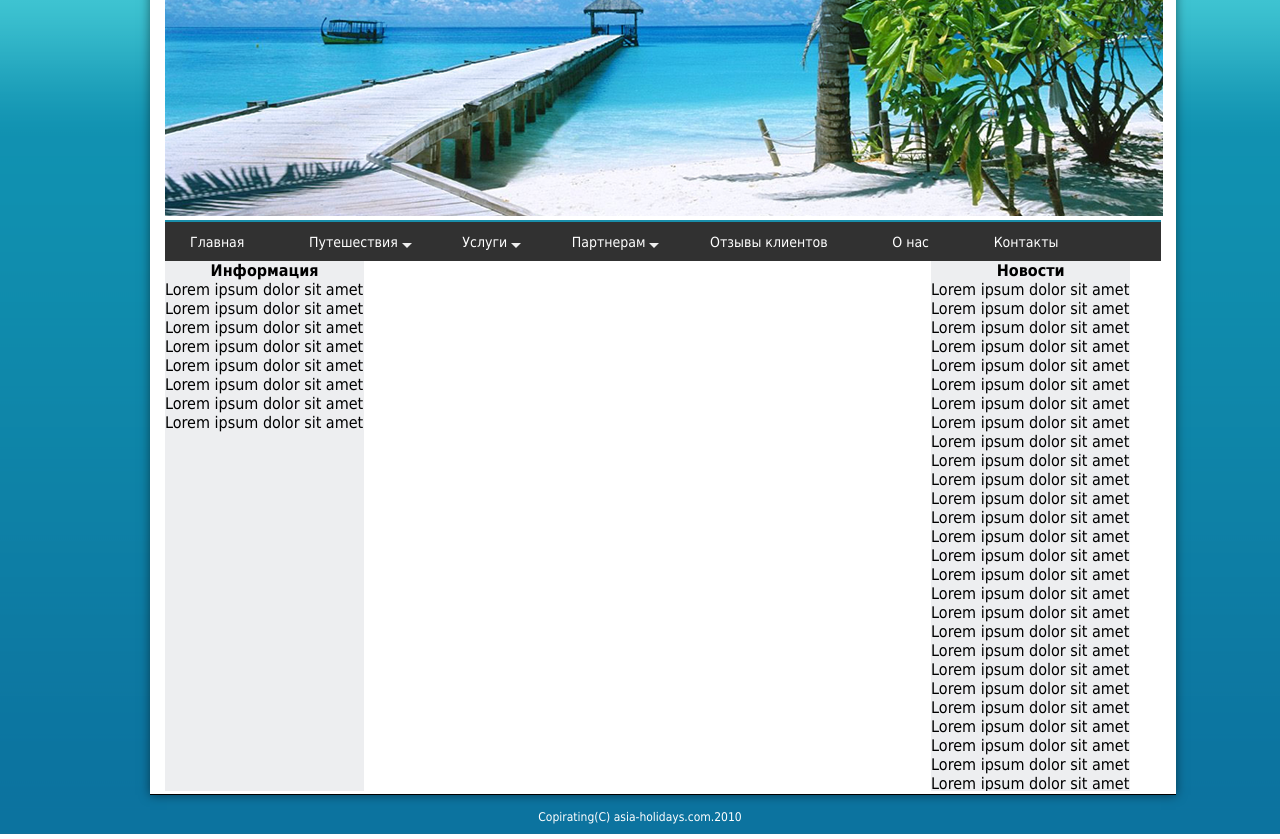
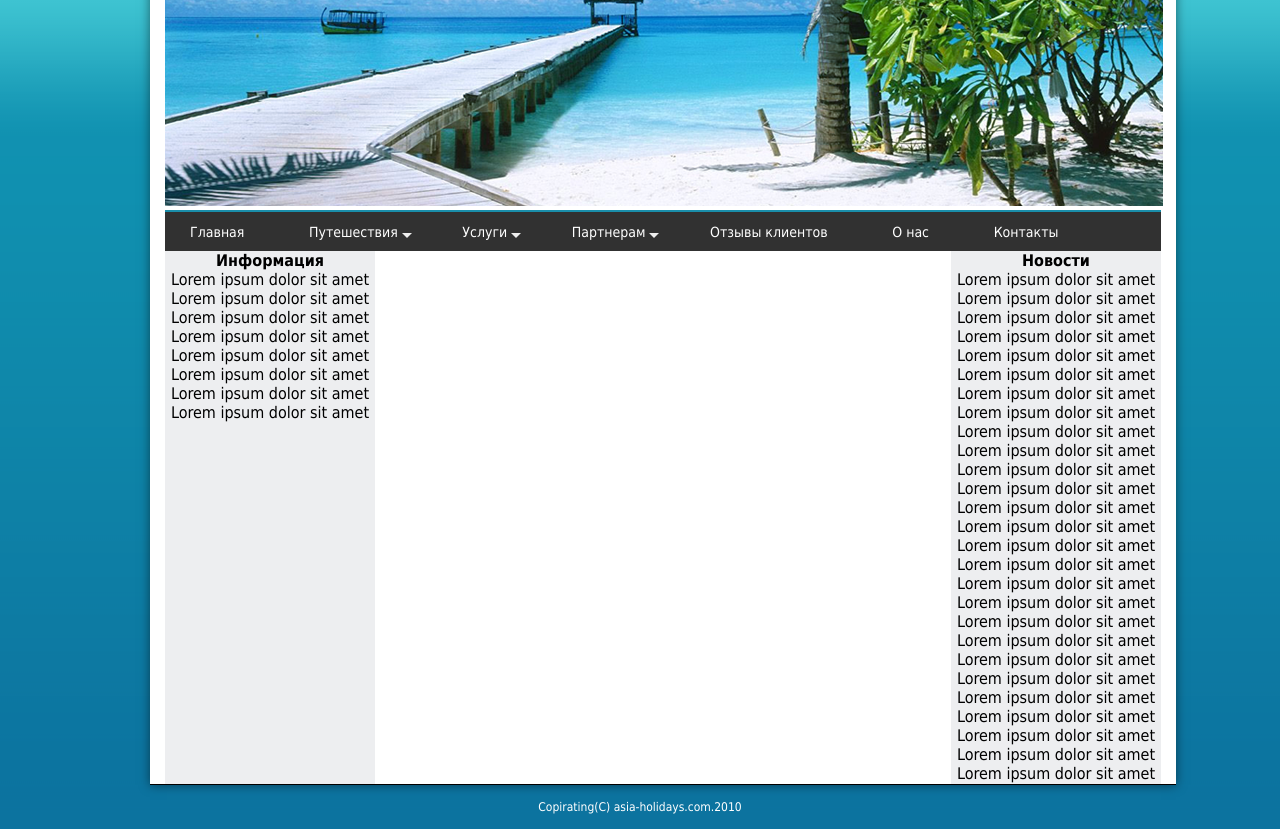
Before and after one commit to dariatatarina/homework4-2-, a plain HTML site: page index.html in a window 1280 px wide. Shown: the part 226-1065 px from the top of the page. Drawn offline with Linux system fonts and the light colour scheme.

Commit message:
added fixes

```diff
--- a/css/style.css
+++ b/css/style.css
@@ -17,10 +17,11 @@ font-family: Tahoma, Arial, sans-serif;
 	width: 996px;
 	height: 990px;
 	background-color: #ffffff;
-	margin: 10px 150px 30px;
+	margin: 0 150px 30px;
 	padding: 10px 15px;
 	box-shadow: 0 0 10px rgba(0,0,0,0.5);
 	border-bottom: solid 1px black;
+	overflow: hidden;
 
 }
 
@@ -155,34 +156,37 @@ nav ul li:hover > .menu_drop {
 	font-size: 0;
 
 }
+
+content p {
+	text-align: center;
+}
+
 .first_block {
-	margin:0;
-	padding: 0;
-	overflow:hidden;
-	height: 530px;
-	width: 20%;
-	display: inline-block;
-	background: #edeef0;
-	vertical-align: top;
-	font-size: 14px;
+	width: 210px;
+    float: left;
+    background: #edeef0;
+    padding-bottom: 20000px;
+    margin-bottom: -20000px;
 
 }
+
 .central_block {
-	margin:0;
-	padding: 0;
-	overflow:hidden;
-	height: 530px;
-	width: 56%;
-	display: inline-block;
-	background: #fff;
-	vertical-align: top;
-	font-size: 14px;
+	width: 580px;
+    float: left;
+    background: #fff;
+    padding-bottom: 20000px;
+    margin-bottom: -20000px;
+}
+
+.second_block {
+	width: 210px;
+    float: right;
+    background: #edeef0;
+    padding-bottom: 20000px;
+    margin-bottom: -20000px;
 
 }
-.first_block p{
-	font-size: 16px;
 
-}
 footer p {
 	font-size: 12px;
 	color: #fff;
--- a/index.html
+++ b/index.html
@@ -74,20 +74,20 @@
     </nav>
     <content>
     	<div class="first_block">
-    		<p align="center"><strong>Информация</strong></p>
-    		<p align="left">Lorem ipsum dolor sit amet Lorem ipsum dolor sit amet Lorem ipsum dolor sit amet Lorem ipsum dolor sit amet Lorem ipsum dolor sit amet Lorem ipsum dolor sit amet Lorem ipsum dolor sit amet Lorem ipsum dolor sit amet </p>
+    		<p><strong>Информация</strong></p>
+    		<p>Lorem ipsum dolor sit amet Lorem ipsum dolor sit amet Lorem ipsum dolor sit amet Lorem ipsum dolor sit amet Lorem ipsum dolor sit amet Lorem ipsum dolor sit amet Lorem ipsum dolor sit amet Lorem ipsum dolor sit amet </p>
     	</div>
         <div class="central_block"></div>
-        <div class="first_block">
-        	<p align="center"><strong>Новости</strong></p>
-        	<p align="left">Lorem ipsum dolor sit amet Lorem ipsum dolor sit amet Lorem ipsum dolor sit amet Lorem ipsum dolor sit amet Lorem ipsum dolor sit amet Lorem ipsum dolor sit amet Lorem ipsum dolor sit amet Lorem ipsum dolor sit amet Lorem ipsum dolor sit amet Lorem ipsum dolor sit amet Lorem ipsum dolor sit amet Lorem ipsum dolor sit amet Lorem ipsum dolor sit amet Lorem ipsum dolor sit amet Lorem ipsum dolor sit amet Lorem ipsum dolor sit amet Lorem ipsum dolor sit amet Lorem ipsum dolor sit amet Lorem ipsum dolor sit amet Lorem ipsum dolor sit amet Lorem ipsum dolor sit amet Lorem ipsum dolor sit amet Lorem ipsum dolor sit amet Lorem ipsum dolor sit amet Lorem ipsum dolor sit amet Lorem ipsum dolor sit amet Lorem ipsum dolor sit amet  </p>
+        <div class="second_block">
+        	<p><strong>Новости</strong></p>
+        	<p>Lorem ipsum dolor sit amet Lorem ipsum dolor sit amet Lorem ipsum dolor sit amet Lorem ipsum dolor sit amet Lorem ipsum dolor sit amet Lorem ipsum dolor sit amet Lorem ipsum dolor sit amet Lorem ipsum dolor sit amet Lorem ipsum dolor sit amet Lorem ipsum dolor sit amet Lorem ipsum dolor sit amet Lorem ipsum dolor sit amet Lorem ipsum dolor sit amet Lorem ipsum dolor sit amet Lorem ipsum dolor sit amet Lorem ipsum dolor sit amet Lorem ipsum dolor sit amet Lorem ipsum dolor sit amet Lorem ipsum dolor sit amet Lorem ipsum dolor sit amet Lorem ipsum dolor sit amet Lorem ipsum dolor sit amet Lorem ipsum dolor sit amet Lorem ipsum dolor sit amet Lorem ipsum dolor sit amet Lorem ipsum dolor sit amet Lorem ipsum dolor sit amet  </p>
         </div>
 
     </content>
 
 	</div>
 	<footer>
-	  <p align="center">Copirating(C) asia-holidays.com.2010</p>
+	  <p>Copirating(C) asia-holidays.com.2010</p>
 
 	</footer>
 </body>
```
